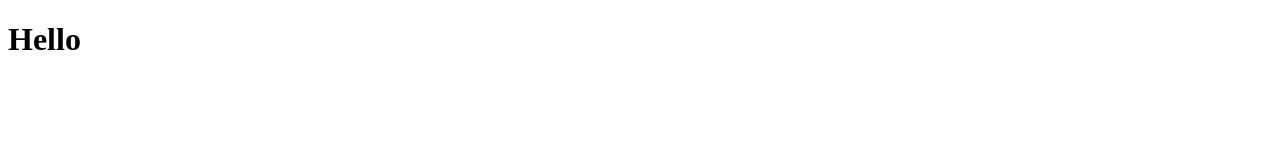
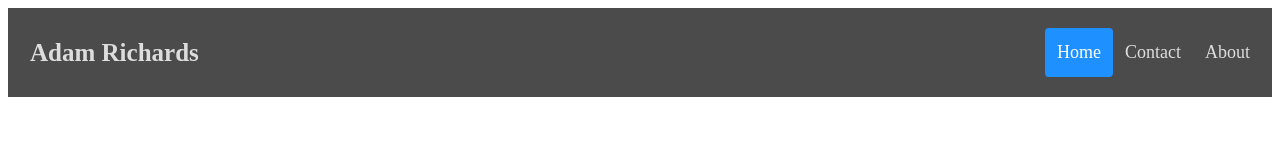
Before and after one commit to AdamRichards3/Resume_Website, a website: page public/index.html in a window 1280 px wide. Drawn offline with Linux system fonts and the light colour scheme.

Commit message:
added a header

```diff
--- /dev/null
+++ b/public/index.css
@@ -0,0 +1,52 @@
+.header {
+    overflow: hidden;
+    background-color: #4b4b4b;
+    padding: 20px 10px;
+  }
+
+  /* Style the header links */
+  .header a {
+    float: left;
+    color: #ddd;
+    text-align: center;
+    padding: 12px;
+    text-decoration: none;
+    font-size: 18px;
+    line-height: 25px;
+    border-radius: 4px;
+  }
+
+  /* Style the logo link (notice that we set the same value of line-height and font-size to prevent the header to increase when the font gets bigger */
+  .header a.logo {
+    font-size: 25px;
+    font-weight: bold;
+  }
+
+  /* Change the background color on mouse-over */
+  .header a:hover {
+    background-color: rgb(46, 46, 46);
+    color: rgb(221, 221, 221);
+  }
+
+  /* Style the active/current link*/
+  .header a.active {
+    background-color: dodgerblue;
+    color: white;
+  }
+
+  /* Float the link section to the right */
+  .header-right {
+    float: right;
+  }
+
+  /* Add media queries for responsiveness - when the screen is 500px wide or less, stack the links on top of each other */
+  @media screen and (max-width: 500px) {
+    .header a {
+      float: none;
+      display: block;
+      text-align: left;
+    }
+    .header-right {
+      float: none;
+    }
+  }
--- a/public/index.html
+++ b/public/index.html
@@ -4,9 +4,17 @@
     <meta charset="UTF-8">
     <meta http-equiv="X-UA-Compatible" content="IE=edge">
     <meta name="viewport" content="width=device-width, initial-scale=1.0">
+    <link rel="stylesheet" href="index.css">
     <title>Home Page</title>
 </head>
 <body>
-    <h1>Hello</h1>
+    <div class="header">
+        <a href="#default" class="logo">Adam Richards</a>
+        <div class="header-right">
+          <a class="active" href="#home">Home</a>
+          <a href="#contact">Contact</a>
+          <a href="#about">About</a>
+        </div>
+      </div>
 </body>
 </html>
```
